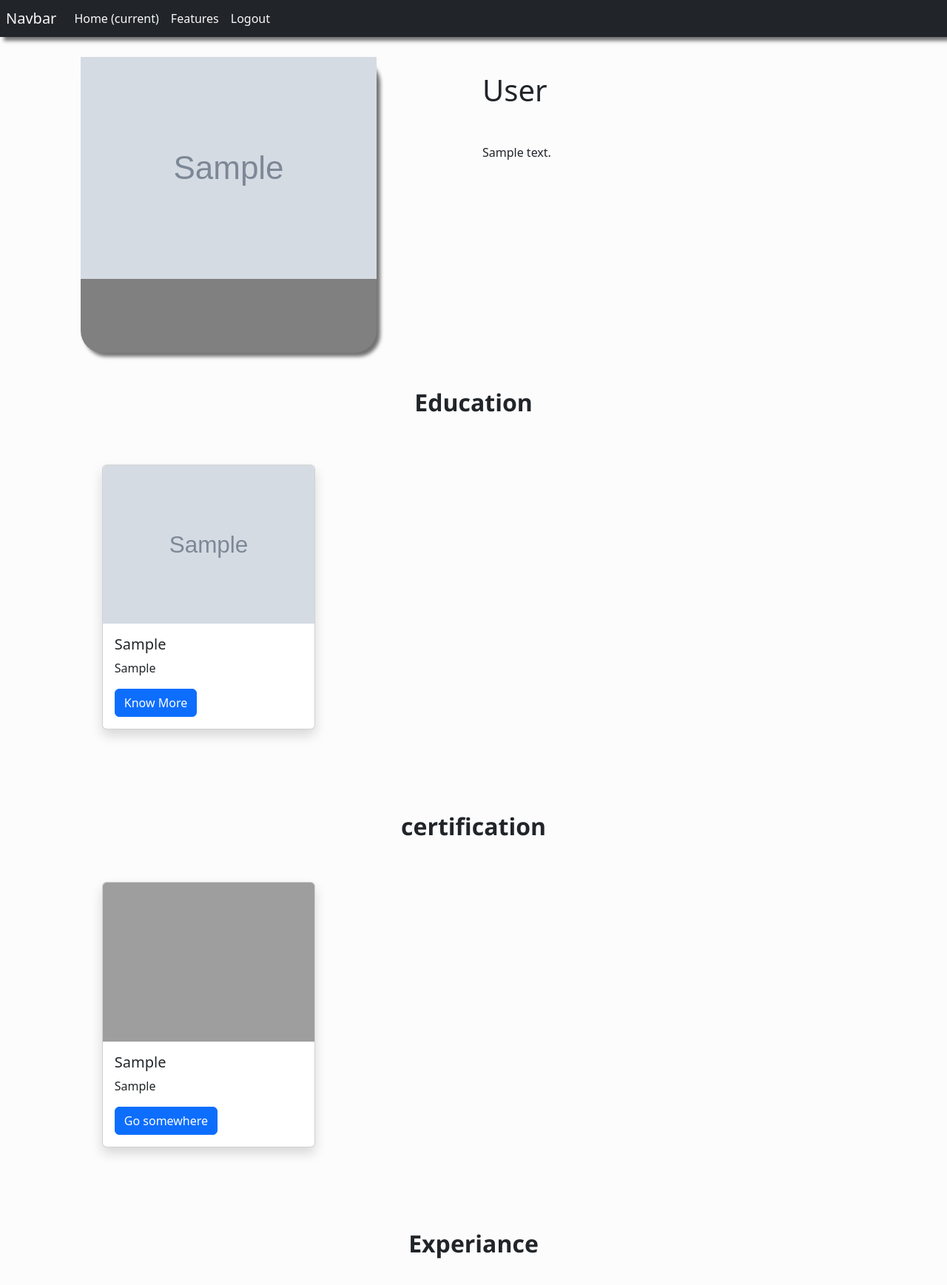
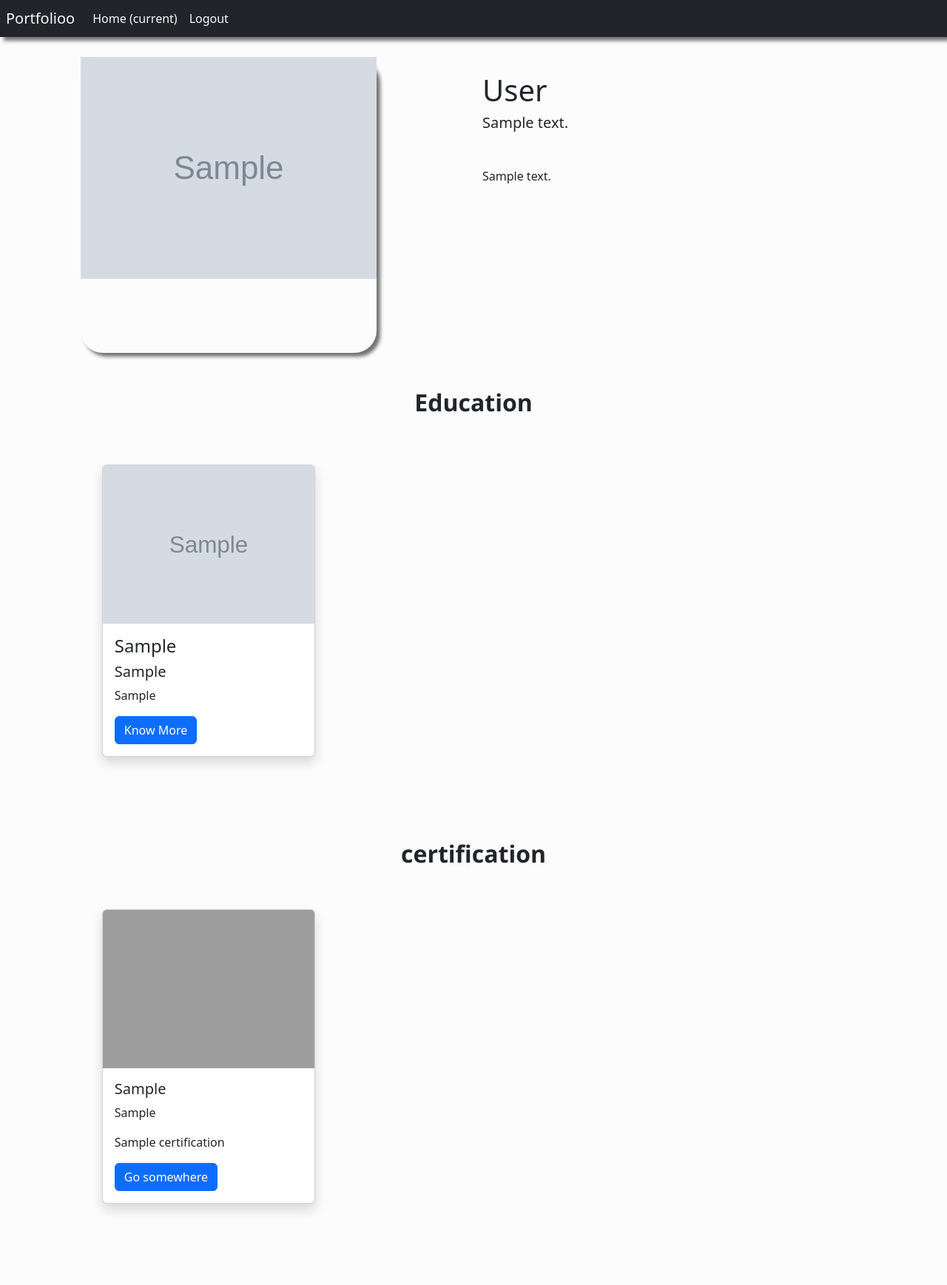
Before and after one commit to 4TechSadiq/portFoolioo, a Django app: page /account/ in a window 1280 px wide. Shown: the top 1737 px of the page at 74% size. Run offline with Django 5.2, Linux system fonts and the light colour scheme; a user stored in the database is signed in; tables that the repository leaves empty hold one stand-in row (values such as "Sample post"); grey boxes marked "Sample" are stand-in pictures; grey boxes are pictures that could not be loaded.

Commit message:
Update account.html

```diff
--- a/templates/user/account.html
+++ b/templates/user/account.html
@@ -29,7 +29,7 @@
             width: 400px;
             height: 400px;
             border-radius: 30px;
-            background-color: grey;
+
             float: left;
             box-shadow: 5px 5px 5px rgb(113, 113, 113);
 
@@ -232,7 +232,7 @@
 </head>
 <body>
     <nav class="navbar navbar-expand-lg navbar-light bg-dark text-white p-2">
-        <a class="navbar-brand text-light" href="#">Navbar</a>
+        <a class="navbar-brand text-light" href="#">Portfolioo</a>
         <button class="navbar-toggler" type="button" data-toggle="collapse" data-target="#navbarNav" aria-controls="navbarNav" aria-expanded="false" aria-label="Toggle navigation">
           <span class="navbar-toggler-icon"></span>
         </button>
@@ -240,9 +240,6 @@
           <ul class="navbar-nav">
             <li class="nav-item active">
               <a class="nav-link text-light" href="#">Home <span class="sr-only">(current)</span></a>
-            </li>
-            <li class="nav-item">
-              <a class="nav-link text-light" href="#">Features</a>
             </li>
             <li class="nav-item">
               <a class="nav-link text-light" href="{% url 'logout' %}">Logout</a>
@@ -279,8 +276,10 @@
         </div>
         <div class="col-sm-6 mt-5">
             <h1>{{ user.fullname }}</h1>
+            <h5> {{ user.bio }} </h5>
             <p class="p mt-5">{{ user.description}}</p>
         </div>
+
     {% endif %}
 
     </div>
@@ -295,8 +294,10 @@
                         <img class="card-img-top" src="{{ ed.image.url }}" alt="Card image cap">
                         {% endif %}
                         <div class="card-body">
-                          <h5 class="card-title">{{ ed.course }}</h5>
-                          <p class="card-text">{{ ed.institute }}</p>
+                          <h4 class="card-title">{{ ed.course }}</h4>
+                          <h5 class="card-text">{{ ed.institute }}</h5>
+                          <p class="card-text">{{ ed.category }}</p>
+
                           <a href="#" class="btn btn-primary">Know More</a>
                         </div>
                       </div>
@@ -320,6 +321,7 @@
                         <div class="card-body">
                           <h5 class="card-title">{{certifcate.domain}}</h5>
                           <p class="card-text">{{certifcate.duration}}</p>
+                          <p class="card-text">{{certifcate.center_name}}</p>
                           <a href="#" class="btn btn-primary">Go somewhere</a>
                         </div>
                       </div>
@@ -342,6 +344,8 @@
                         <div class="card-body">
                           <h5 class="card-title">{{ experiance.company_name }}</h5>
                           <p class="card-text">{{ experiance.domain }}</p>
+                          <p class="card-text">{{ experiance.period }}</p>
+                          <p class="card-text">{{ experiance.category }}</p>
                           <a href="#" class="btn btn-primary">Know More</a>
                         </div>
                       </div>
@@ -364,7 +368,7 @@
                         {% endif %}
                         <div class="card-body">
                           <h5 class="card-title">{{ item.project_name }}</h5>
-                          <p class="card-text">{{ item.link }}</p>
+                          <a class="card-text" href="{{ item.link }}">Visit the link</a><br>
                           <a href="#" class="btn btn-primary">Know More</a>
                         </div>
                     </div>
```
